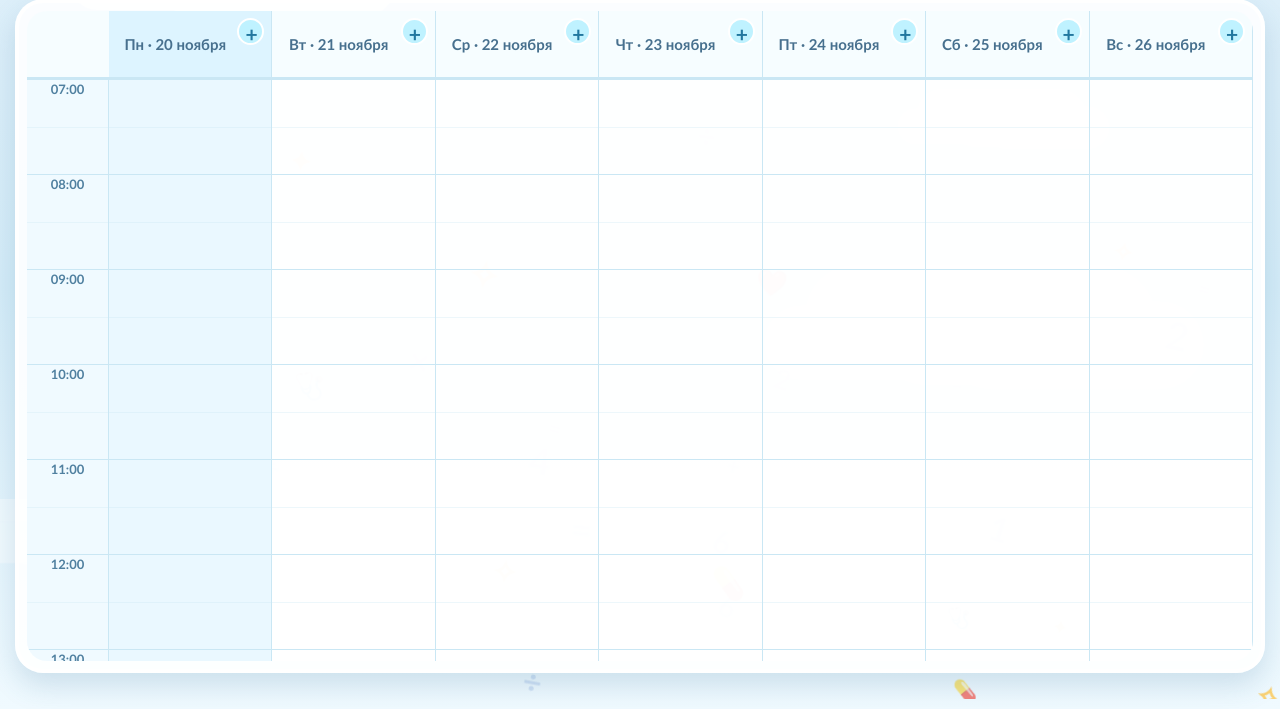
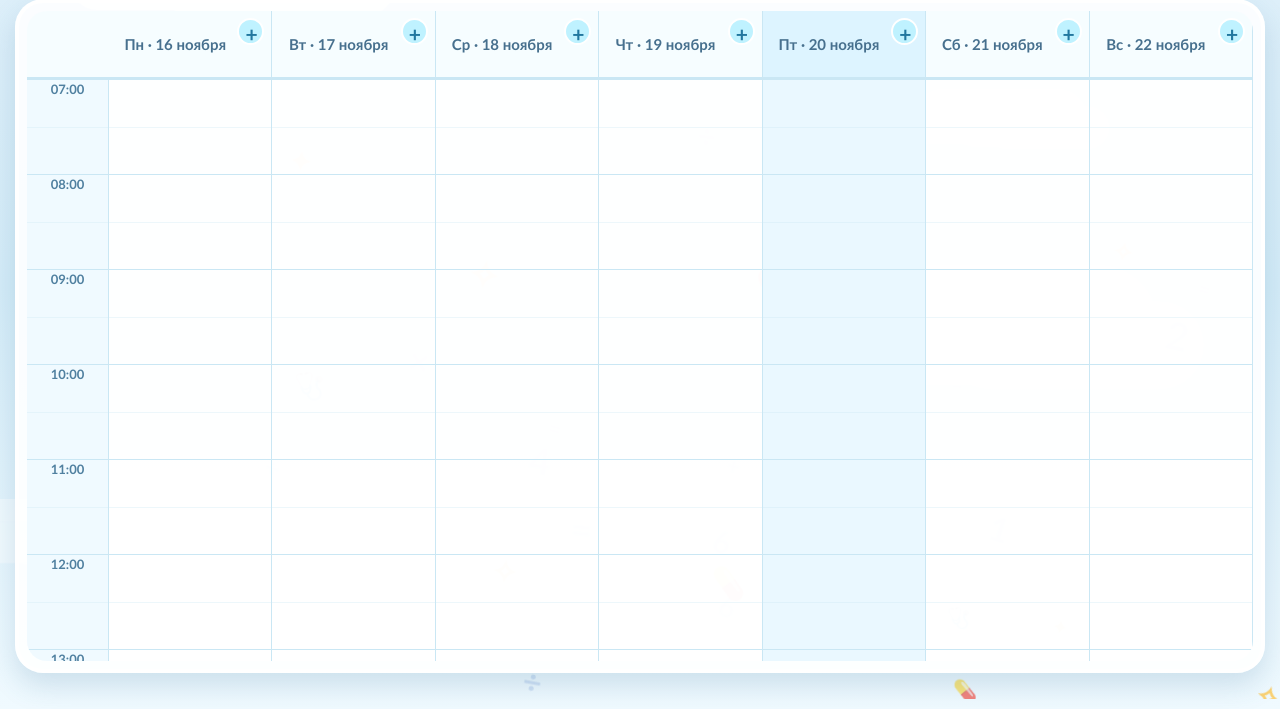
Before and after one commit to happybox88888-byte/medical-schedule, a website: page index.html in a window 1280 px wide. Shown: the part 101-810 px from the top of the page. Drawn offline with Linux system fonts and the light colour scheme; no server answers.

Commit message:
Update index.html

```diff
--- a/index.html
+++ b/index.html
@@ -291,13 +291,21 @@ button{cursor:pointer}
 
 <script>
 const START=7,END=22,CELL=95,API="/.netlify/functions/schedule";
-let events=[], editing=null, audio=null, week=new Date();
+let events=[], editing=null, audio=null;
+
+// --- ИСПРАВЛЕНИЕ: Установка текущей даты на начало недели (Понедельник) ---
+let week = new Date();
+const currentDayOfWeek = week.getDay(); // 0 = Вс, 1 = Пн, ...
+const diffToMonday = (currentDayOfWeek === 0 ? -6 : 1 - currentDayOfWeek);
+week.setDate(week.getDate() + diffToMonday);
+week.setHours(0, 0, 0, 0); // Сбрасываем время
+// -------------------------------------------------------------------------
+
 let alarmInterval = null, userInteracted = false, congratsShown = false;
 const $=s=>document.querySelector(s),$$=s=>[...document.querySelectorAll(s)];
 const days=["Пн","Вт","Ср","Чт","Пт","Сб","Вс"];
 const months=["января","февраля","марта","апреля","мая","июня","июля","августа","сентября","октября","ноября","декабря"];
 
-// Бонусы по умолчанию
 let bonuses = JSON.parse(localStorage.getItem("magicBonuses") || '[{"title":"Поиграть в телефон","link":""},{"title":"Съесть мороженое","link":""},{"title":"Мультики","link":"https://youtube.com"},{"title":"Погулять в парке","link":""}]');
 
 const COLORS = [
@@ -632,7 +640,6 @@ async function load() {
   const r = await fetch(API);
   if (!r.ok) throw Error();
   const d = await r.json();
-  // Загружаем ровно то, что пришло с сервера. Если пусто - будет пусто.
   events = Array.isArray(d.events) ? d.events : [];
 }
 async function save() {
@@ -841,7 +848,6 @@ document.onclick=e=>{
   stars(e.clientX,e.clientY);
 };
 
-// === СТАРТ (БЕЗ ДЕМО-ДАННЫХ) ===
 async function start(){
   buildColorSelect();
   weekRender();
```
